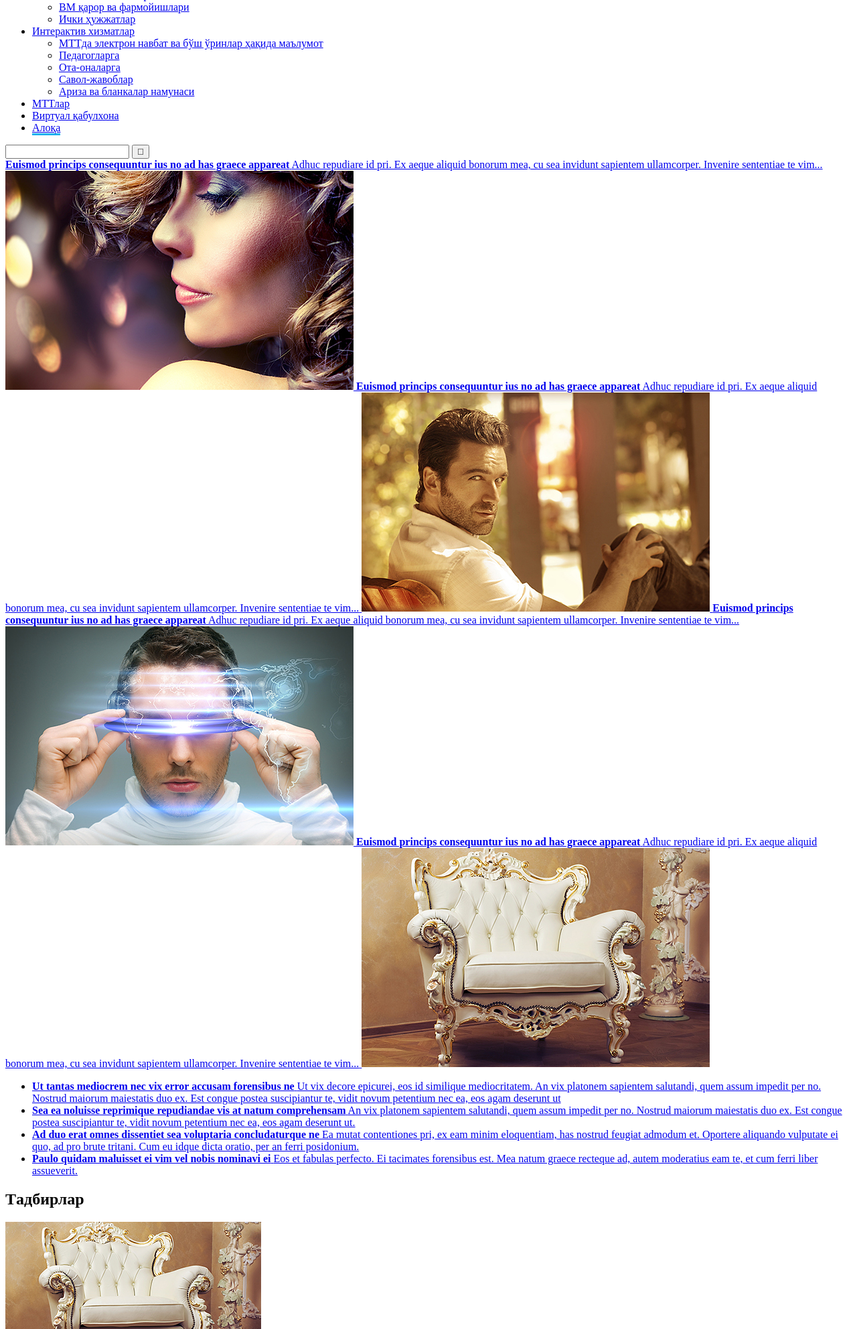
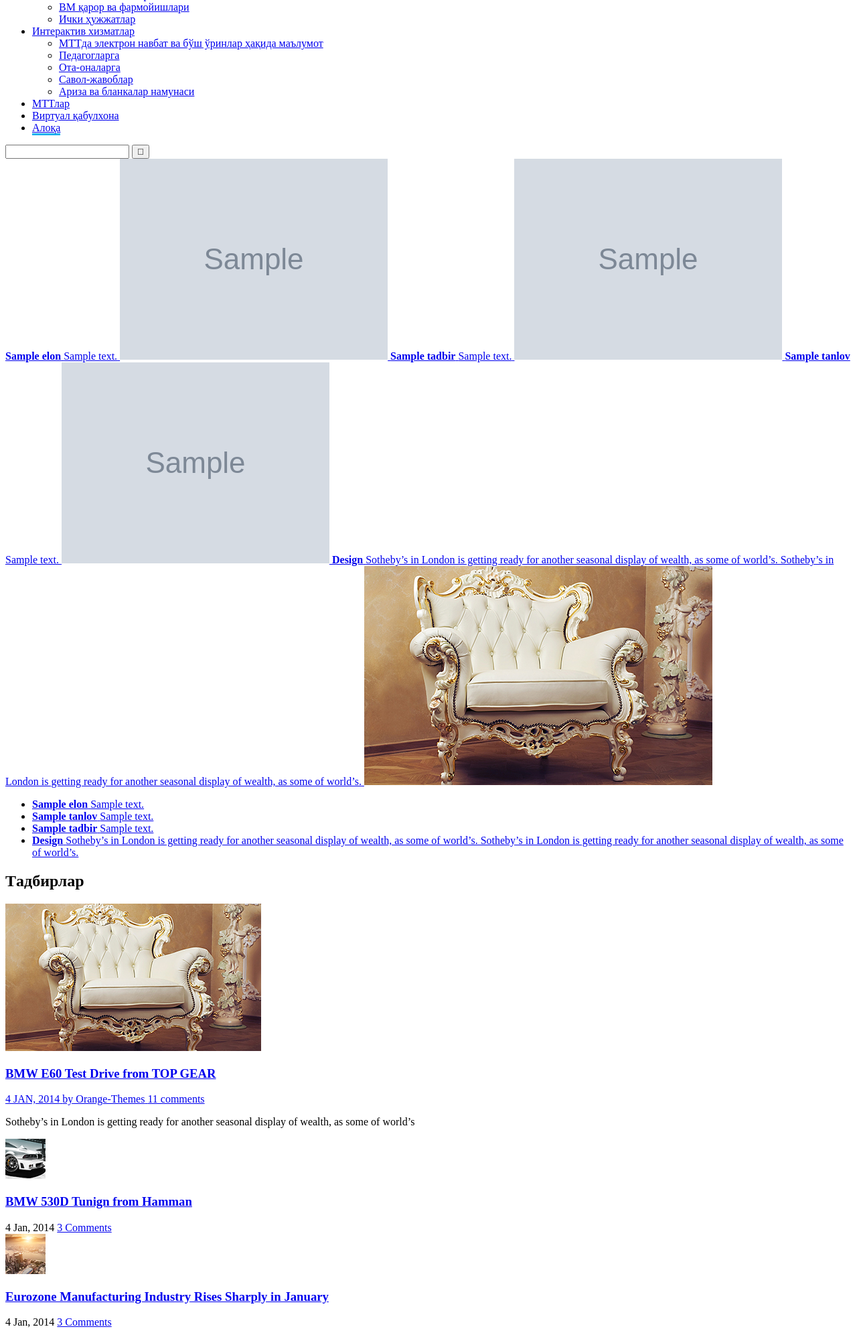
Before and after one commit to Oxunjonbek/kinder, a Yii app: template frontend/views/site/index.php in a window 1280 px wide. Shown: the part 1384-3368 px from the top of the page at 67% size. Run offline with PHP 8.4 and a stand-in for Yii, Linux system fonts and the light colour scheme; the template is opened without the code that fills it: most values are stand-ins (such as "Sample title", 1, 10 or a date in 2020); grey boxes marked "Sample" are stand-in pictures; data that the repository does not hold is empty; some libraries are stand-ins or nearby versions.

Commit message:
shdjashdask515656sdf

```diff
--- a/frontend/views/site/elon.php
+++ b/frontend/views/site/elon.php
@@ -3,7 +3,7 @@
 						<!-- BEGIN .panel -->
 						<div class="panel">
 							<div class="p-title">
-								<h2>Blog Style #1</h2>
+								<h2>Elonlar</h2>
 							</div>
 							<div class="blog-list style-1">
 								<?php foreach ($elon as $key => $value) : ?>
--- a/frontend/views/site/index.php
+++ b/frontend/views/site/index.php
@@ -18,29 +18,29 @@
                                 <div class="slider-image">
                                     <a href="post.html" class="active">
                                         <span class="slider-overlay">
-                                            <strong>Euismod princips consequuntur ius no ad has graece appareat</strong>
-                                            <span>Adhuc repudiare id pri. Ex aeque aliquid bonorum mea, cu sea invidunt sapientem ullamcorper. Invenire sententiae te vim...</span>
+                                            <strong><?=$elon->title;?></strong>
+                                            <span><?=$elon->text;?></span>
                                         </span>
-                                        <img src="<?=Yii::getAlias('@web')?>/foto/images/photos/image-23.jpg" class="setborder" alt="" title="" />
+                                        <img src="<?=Yii::getAlias('@web')?>/admin/uploads/elonlar/<?=$elon->image;?>" class="setborder" alt="" title="" />
                                     </a>
                                     <a href="post.html">
                                         <span class="slider-overlay">
-                                            <strong>Euismod princips consequuntur ius no ad has graece appareat</strong>
-                                            <span>Adhuc repudiare id pri. Ex aeque aliquid bonorum mea, cu sea invidunt sapientem ullamcorper. Invenire sententiae te vim...</span>
+                                            <strong><?=$tadbir->title;?></strong>
+                                            <span><?=$tadbir->text;?></span>
                                         </span>
-                                        <img src="<?=Yii::getAlias('@web')?>/foto/images/photos/image-24.jpg" class="setborder" alt="" title="" />
+                                        <img src="<?=Yii::getAlias('@web')?>/admin/uploads/tadbir/<?=$tadbir->image;?>" class="setborder" alt="" title="" />
                                     </a>
                                     <a href="post.html">
                                         <span class="slider-overlay">
-                                            <strong>Euismod princips consequuntur ius no ad has graece appareat</strong>
-                                            <span>Adhuc repudiare id pri. Ex aeque aliquid bonorum mea, cu sea invidunt sapientem ullamcorper. Invenire sententiae te vim...</span>
+                                            <strong><?=$tanlov->title;?></strong>
+                                            <span><?=$tanlov->text;?></span>
                                         </span>
-                                        <img src="<?=Yii::getAlias('@web')?>/foto/images/photos/image-25.jpg" class="setborder" alt="" title="" />
+                                        <img src="<?=Yii::getAlias('@web')?>/admin/uploads/tanlov/<?=$tanlov->image;?>" class="setborder" alt="" title="" />
                                     </a>
                                     <a href="post.html">
                                         <span class="slider-overlay">
-                                            <strong>Euismod princips consequuntur ius no ad has graece appareat</strong>
-                                            <span>Adhuc repudiare id pri. Ex aeque aliquid bonorum mea, cu sea invidunt sapientem ullamcorper. Invenire sententiae te vim...</span>
+                                            <strong>Design</strong>
+                                            <span>Sotheby’s in London is getting ready for another seasonal display of wealth, as some of world’s. Sotheby’s in London is getting ready for another seasonal display of wealth, as some of world’s.</span>
                                         </span>
                                         <img src="<?=Yii::getAlias('@web')?>/foto/images/photos/image-26.jpg" class="setborder" alt="" title="" />
                                     </a>
@@ -48,26 +48,26 @@
                                 <ul class="slider-navigation">
                                     <li class="active">
                                         <a href="#" data-target="1">
-                                            <strong>Ut tantas mediocrem nec vix error accusam forensibus ne</strong>
-                                            <span>Ut vix decore epicurei, eos id similique mediocritatem. An vix platonem sapientem salutandi, quem assum impedit per no. Nostrud maiorum maiestatis duo ex. Est congue postea suscipiantur te, vidit novum petentium nec ea, eos agam deserunt ut</span>
+                                            <strong><?=$elon->title;?></strong>
+                                            <span><?=$elon->text;?></span>
                                         </a>
                                     </li>
                                     <li>
                                         <a href="#" data-target="2">
-                                            <strong>Sea ea noluisse reprimique repudiandae vis at natum comprehensam</strong>
-                                            <span>An vix platonem sapientem salutandi, quem assum impedit per no. Nostrud maiorum maiestatis duo ex. Est congue postea suscipiantur te, vidit novum petentium nec ea, eos agam deserunt ut.</span>
+                                            <strong><?=$tanlov->title;?></strong>
+                                            <span><?=$tanlov->text;?></span>
                                         </a>
                                     </li>
                                     <li>
                                         <a href="#" data-target="3">
-                                            <strong>Ad duo erat omnes dissentiet sea voluptaria concludaturque ne</strong>
-                                            <span>Ea mutat contentiones pri, ex eam minim eloquentiam, has nostrud feugiat admodum et. Oportere aliquando vulputate ei quo, ad pro brute tritani. Cum eu idque dicta oratio, per an ferri posidonium.</span>
+                                            <strong><?=$tadbir->title;?></strong>
+                                            <span><?=$tadbir->text;?></span>
                                         </a>
                                     </li>
                                     <li>
                                         <a href="#" data-target="4">
-                                            <strong>Paulo quidam maluisset ei vim vel nobis nominavi ei</strong>
-                                            <span>Eos et fabulas perfecto. Ei tacimates forensibus est. Mea natum graece recteque ad, autem moderatius eam te, et cum ferri liber assueverit.</span>
+                                            <strong>Design</strong>
+                                            <span>Sotheby’s in London is getting ready for another seasonal display of wealth, as some of world’s. Sotheby’s in London is getting ready for another seasonal display of wealth, as some of world’s.</span>
                                         </a>
                                     </li>
                                 </ul>
```
Also changed, not shown: frontend/controllers/SiteController.php (+8 -1 lines), backend/web/uploads/elonlar/6836.png (added), backend/web/uploads/structure/1246.png (added).
